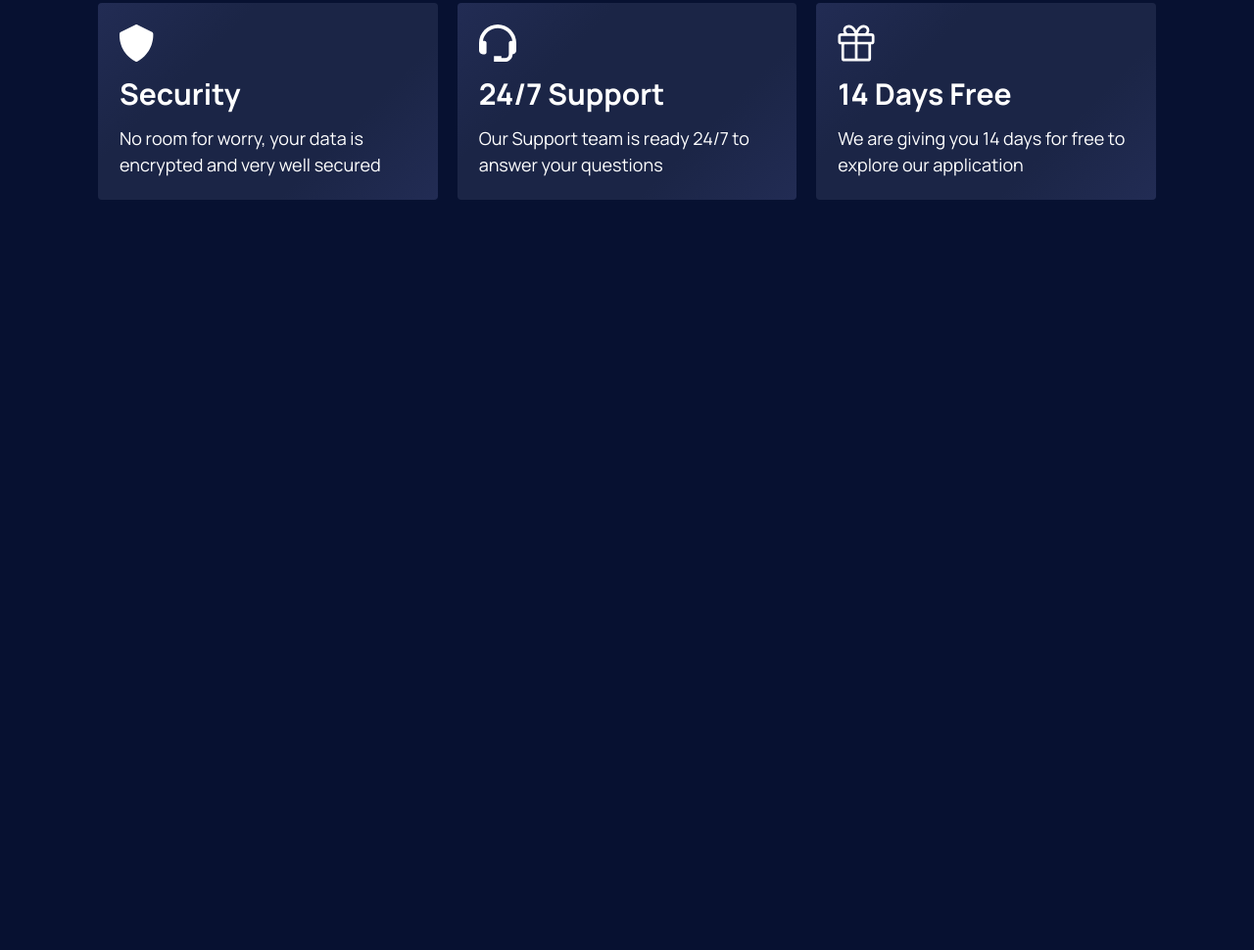
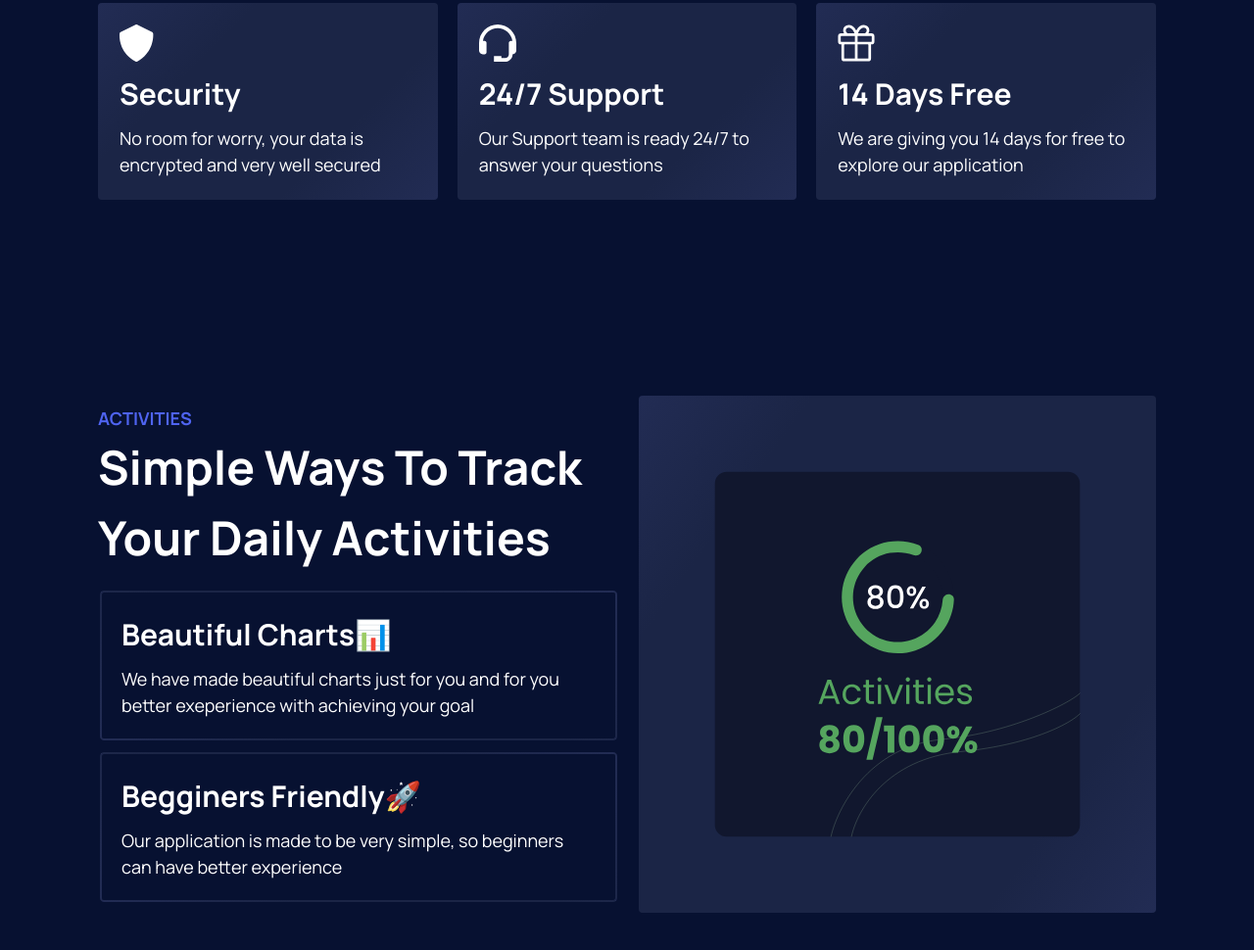
Before and after one commit to rveljko/rln, a website: page src/index.html in a window 1280 px wide. Shown: the part 1552-2522 px from the top of the page at 98% size. Before the commit the page ends 1856 px from the top, so only its background shows below. Drawn offline with nearby package versions, Linux system fonts and the light colour scheme; files that its build step writes are made by us from their sources.

Commit message:
Activities Section

```diff
--- a/src/index.html
+++ b/src/index.html
@@ -87,5 +87,29 @@
             </div>
         </div>
     </div>
+
+    <div class="activities padding">
+        <div class="container">
+            <div class="activities__content flex layout">
+                <div class="activities__text">
+                    <h6 class="activities__label">Activities</h6>
+                    <h2 class="activities__heading">Simple ways to track your daily activities</h2>
+                    <div class="boxes">
+                        <div class="box">
+                            <h3 class="box__heading">Beautiful Charts📊</h3>
+                            <p class="box__description">We have made beautiful charts just for you and for you better exeperience with achieving your goal</p>
+                        </div>
+                        <div class="box">
+                            <h3 class="box__heading">Begginers Friendly🚀</h3>
+                            <p class="box__description">Our application is made to be very simple, so beginners can have better experience</p>
+                        </div>
+                    </div>
+                </div>
+                <div class="activities__image">
+                    <img src="./images/activities.svg" alt="" class="activities__picture">
+                </div>
+            </div>
+        </div>
+    </div>
 </body>
 </html>
--- /dev/null
+++ b/src/sass/components/_boxes.scss
@@ -0,0 +1,37 @@
+@use '../abstracts/' as *;
+
+.box {
+    max-width: max-content;
+    padding: 1.375rem;
+    position: relative;
+    border: .125rem solid transparent;
+    border-radius: .25rem;
+    $space: .625rem;
+
+    &::before {
+        content: '';
+        position: absolute;
+        top: 0;
+        left: 0;
+        width: 100%;
+        height: 100%;
+        background-image: linear-gradient(-45deg, $card-gradient-light 0%, $card-gradient-dark 30%, $card-gradient-dark 70%, $card-gradient-light 100%);        border: inherit;
+        -webkit-mask: linear-gradient($white, $white) padding-box, linear-gradient($white, $white);
+        -webkit-mask-composite: xor;
+        mask-composite: exclude;
+        border-radius: inherit;
+    }
+
+    &:not(:last-child) {
+        margin-bottom: .5rem;
+    }
+
+    &__heading {
+        margin-bottom: $space;
+    }
+
+    &__description {
+        margin-bottom: 0;
+        max-width: 30.375rem;
+    }
+}
--- a/src/sass/components/_index.scss
+++ b/src/sass/components/_index.scss
@@ -2,3 +2,4 @@
 @forward 'sidebar';
 @forward 'cards';
 @forward 'title';
+@forward 'boxes';
--- /dev/null
+++ b/src/sass/pages/_activities.scss
@@ -0,0 +1,6 @@
+@use '../abstracts/' as *;
+
+.activities {
+    background-color: $background-color;
+    width: 100%;
+}
--- a/src/sass/pages/_index.scss
+++ b/src/sass/pages/_index.scss
@@ -1,2 +1,3 @@
 @forward 'hero';
 @forward 'services';
+@forward 'activities';
--- a/src/sass/utilities/_layout.scss
+++ b/src/sass/utilities/_layout.scss
@@ -4,7 +4,7 @@
     align-items: center;
     justify-content: space-between;
     flex-direction: column;
-    gap: 4rem;
+    gap: 3rem;
 
     &--column {
         flex-direction: column !important;
```
